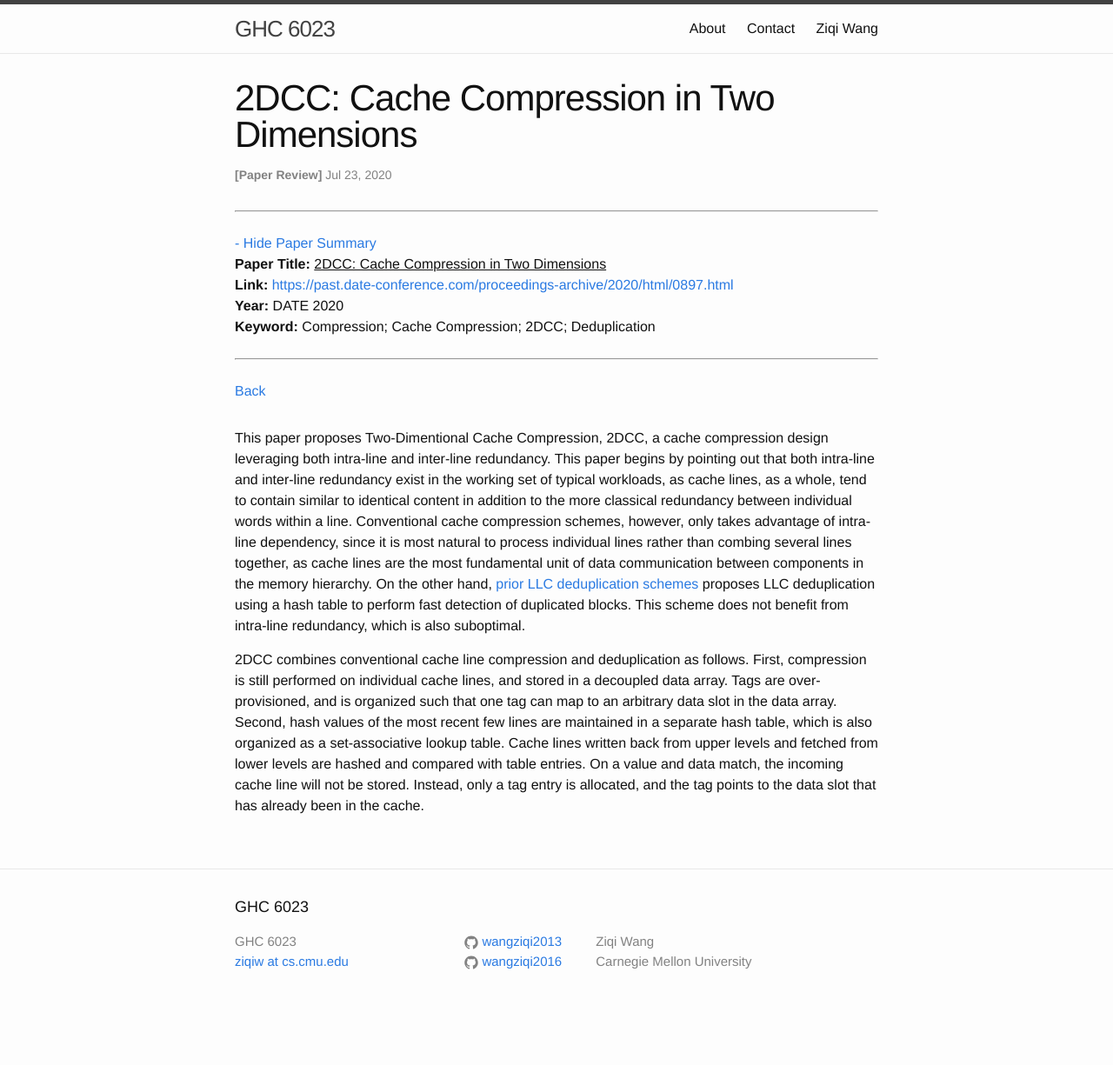
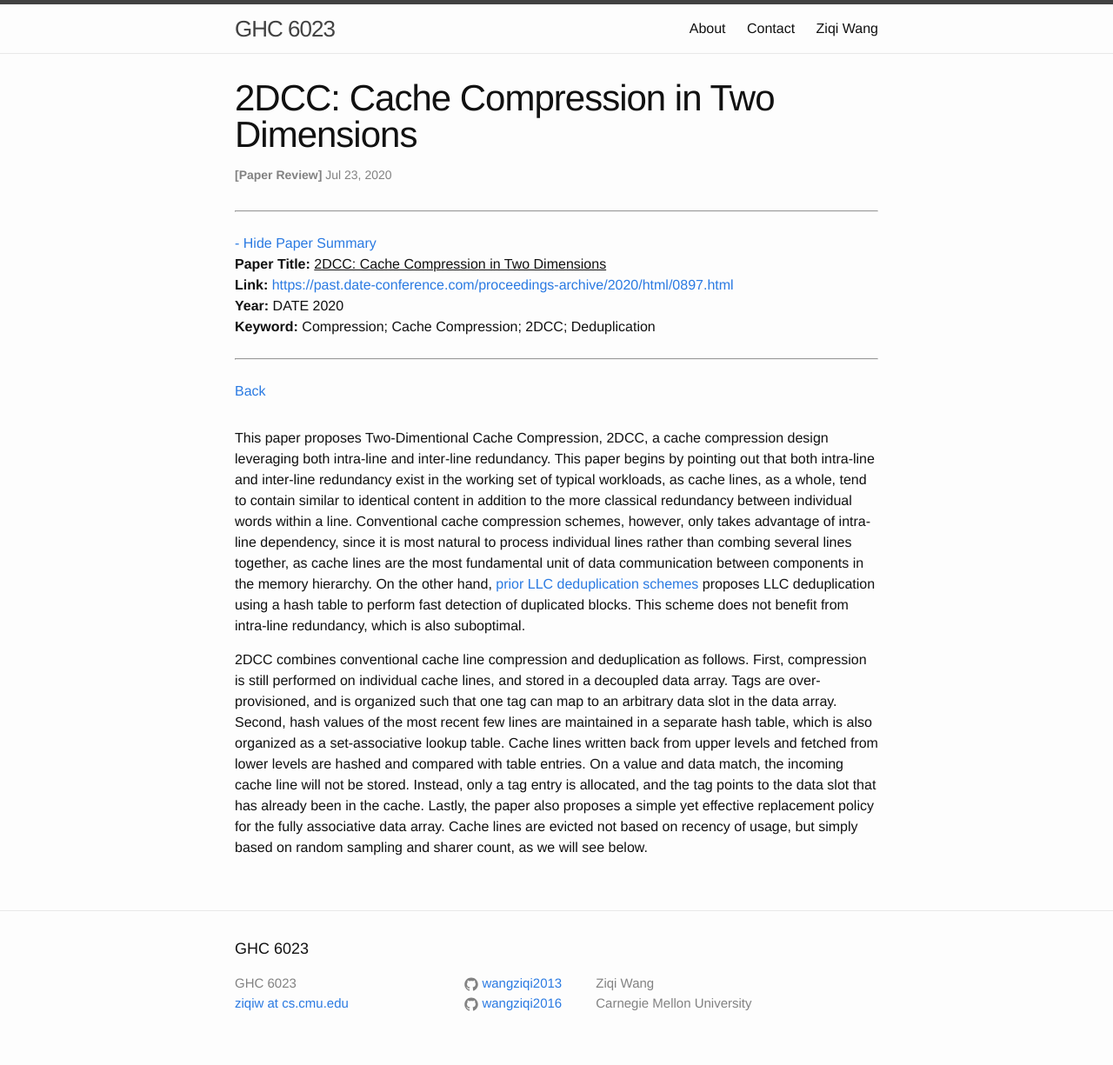
Before and after one commit to wangziqi2013/wangziqi2013.github.io, a Jekyll site: the page built from _posts/2020-07-22-2dcc.markdown, in a window 1280 px wide. Shown: the whole page at 87% size. Built offline with Jekyll 4.4.1, drawn with Linux system fonts in a browser that asks for light colours; before the commit the page ends 1177 px from its top, so only the background shows below that.

Commit message:
Adding repl policy

```diff
--- a/_posts/2020-07-22-2dcc.markdown
+++ b/_posts/2020-07-22-2dcc.markdown
@@ -29,4 +29,6 @@ one tag can map to an arbitrary data slot in the data array. Second, hash values
 in a separate hash table, which is also organized as a set-associative lookup table. Cache lines written back from upper
 levels and fetched from lower levels are hashed and compared with table entries. On a value and data match, the incoming
 cache line will not be stored. Instead, only a tag entry is allocated, and the tag points to the data slot that has already
-been in the cache.
+been in the cache. Lastly, the paper also proposes a simple yet effective replacement policy for the fully associative data
+array. Cache lines are evicted not based on recency of usage, but simply based on random sampling and sharer count, as
+we will see below.
```
